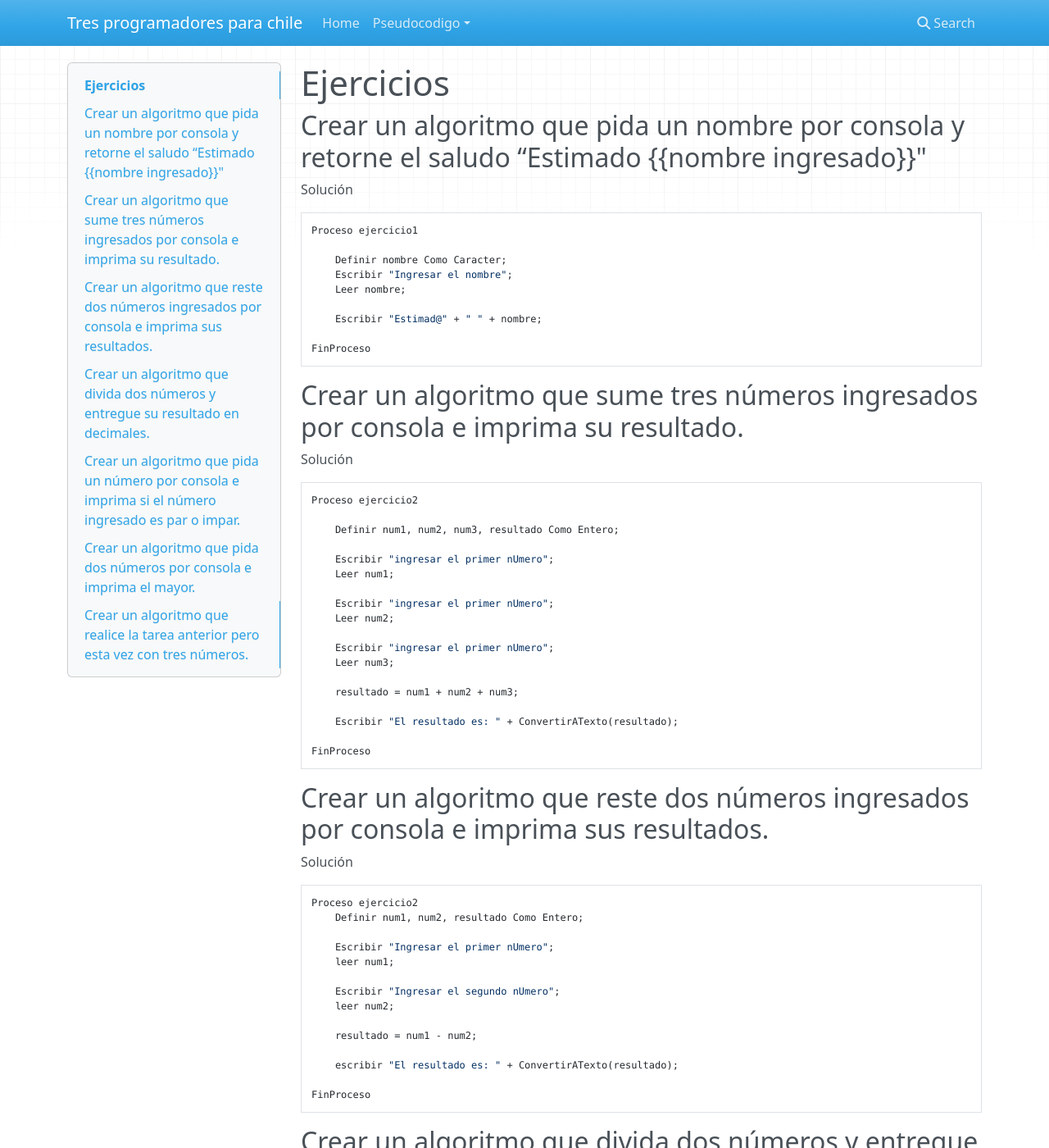
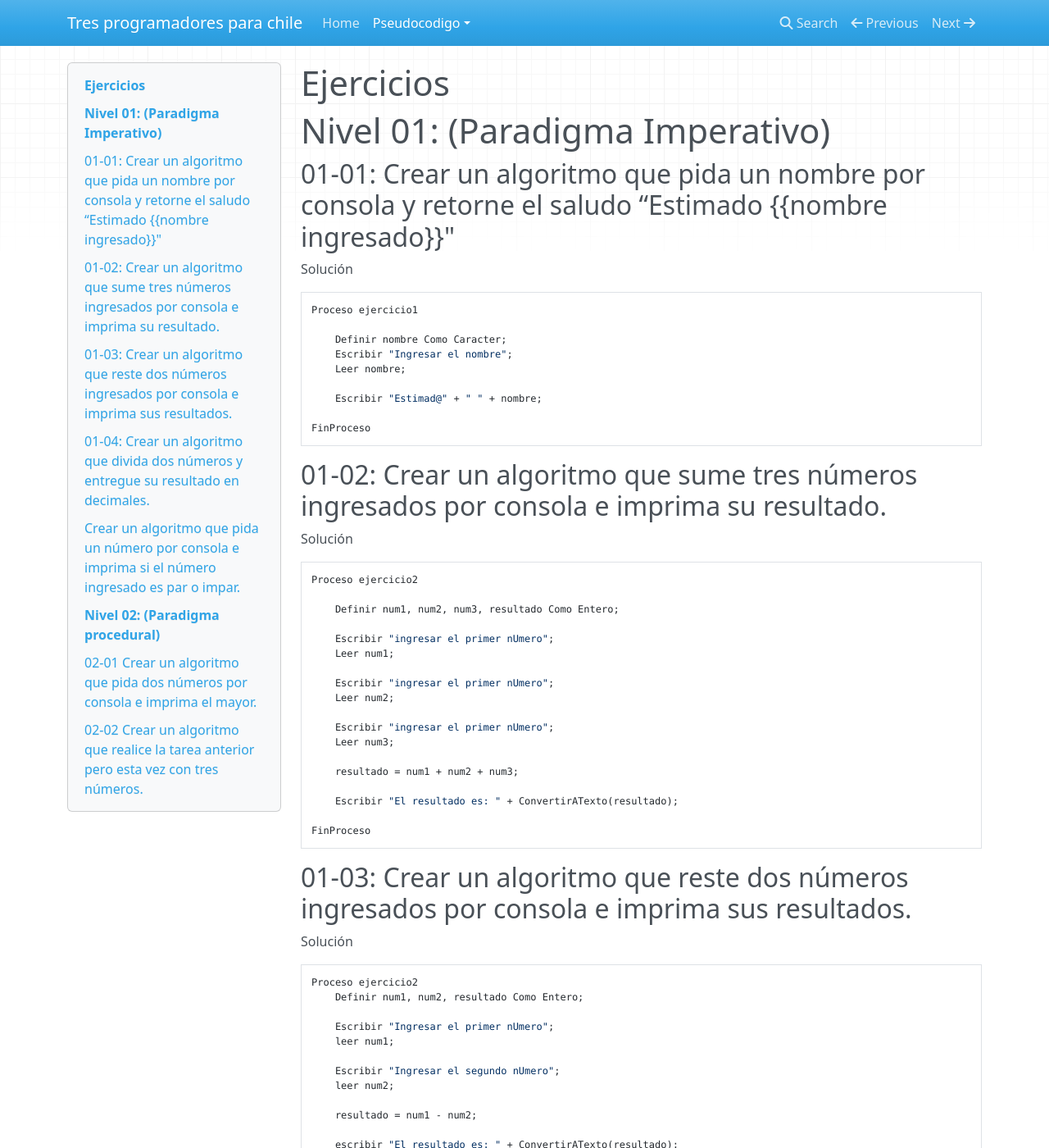
Before and after one commit to elrerag/cursoprog001, an MkDocs documentation site: the page built from docs/pseudocodigo/ejerciciosResueltos.md, in a window 1280 px wide and 1400 px high. Shown: the whole window at 82% size. Built offline with MkDocs 1.6.1, drawn with Linux system fonts in a browser that asks for light colours; nearby versions of some CDN libraries; some of the changed text lies outside the part shown.

Commit message:
formáto de las preguntas

````diff
--- a/docs/pseudocodigo/ejercicios.md
+++ b/docs/pseudocodigo/ejerciciosResueltos.md
@@ -1,7 +1,8 @@
 # Ejercicios
 
+# Nivel 01: (Paradigma Imperativo)
 
-## Crear un algoritmo que pida un nombre por consola y retorne el saludo “Estimado {{nombre ingresado}}"
+## 01-01: Crear un algoritmo que pida un nombre por consola y retorne el saludo “Estimado {{nombre ingresado}}"
 
 
 Solución
@@ -18,7 +19,7 @@ Proceso ejercicio1
 FinProceso
 ```
 
-## Crear un algoritmo que sume tres números ingresados por consola e imprima su resultado.
+## 01-02: Crear un algoritmo que sume tres números ingresados por consola e imprima su resultado.
 
 
 Solución
@@ -43,7 +44,7 @@ Proceso ejercicio2
 FinProceso
 ```
 
-## Crear un algoritmo que reste dos números ingresados por consola e imprima sus resultados.
+## 01-03: Crear un algoritmo que reste dos números ingresados por consola e imprima sus resultados.
 
 
 Solución
@@ -64,7 +65,7 @@ Proceso ejercicio2
 FinProceso
 ```
 
-## Crear un algoritmo que divida dos números y entregue su resultado en decimales.
+## 01-04: Crear un algoritmo que divida dos números y entregue su resultado en decimales.
 > hint: trabajar con números reales y no enteros.
 
 
@@ -85,6 +86,8 @@ Proceso ejercicio4
 
 FinProceso
 ```
+
+
 ## Crear un algoritmo que  pida un número por consola e imprima si el número ingresado es par o impar.
 hint: La función módulo, indica el resto de la divición (entera) entre dós números:
 
@@ -118,7 +121,9 @@ Proceso ejercicio4
 FinProceso
 ```
 
-## Crear un algoritmo que  pida dos números por consola e imprima el mayor.
+# Nivel 02: (Paradigma procedural)
+
+## 02-01 Crear un algoritmo que  pida dos números por consola e imprima el mayor.
 
 
 Solución
@@ -144,7 +149,7 @@ Proceso ejercicio5
 FinProceso
 ```
 
-## Crear un algoritmo que  realice la tarea anterior pero esta vez con tres números.
+## 02-02 Crear un algoritmo que  realice la tarea anterior pero esta vez con tres números.
 
 
 Solución
````
